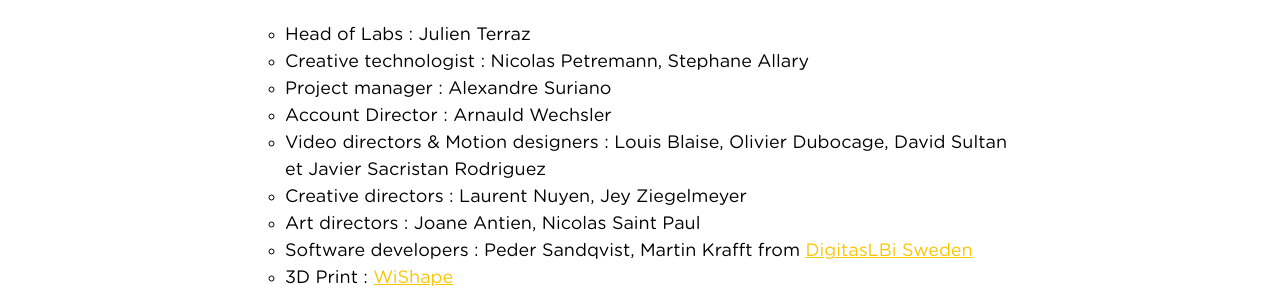
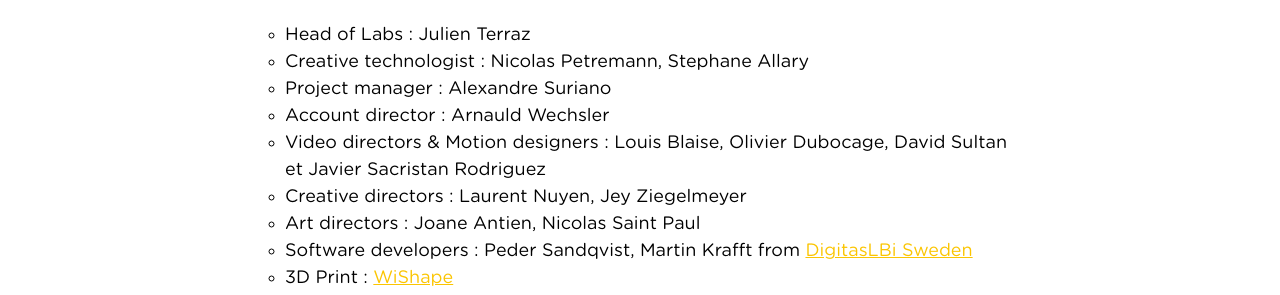
Before and after one commit to digitaslabs/digitaslabs.github.io, a Jekyll site: the page built from _posts/2015-05-22-Dior-Eyes-v1.md, in a window 1280 px wide and 900 px high, scrolled down 7039 px. Shown: the part 391-686 px from the top of the window. Built offline with Jekyll 4.4.1, drawn with Linux system fonts in a browser that asks for light colours; nearby versions of some CDN libraries.

```diff
--- a/_posts/2015-05-22-Dior-Eyes-v1.md
+++ b/_posts/2015-05-22-Dior-Eyes-v1.md
@@ -120,7 +120,7 @@ Beyond the innovation, an intense moment is captured in a single beating heart a
 - Head of Labs : Julien Terraz
 - Creative technologist : Nicolas Petremann, Stephane Allary
 - Project manager : Alexandre Suriano
-- Account Director : Arnauld Wechsler
+- Account director : Arnauld Wechsler
 - Video directors & Motion designers : Louis Blaise, Olivier Dubocage, David Sultan et Javier Sacristan Rodriguez
 - Creative directors : Laurent Nuyen, Jey Ziegelmeyer
 - Art directors : Joane Antien, Nicolas Saint Paul
```
